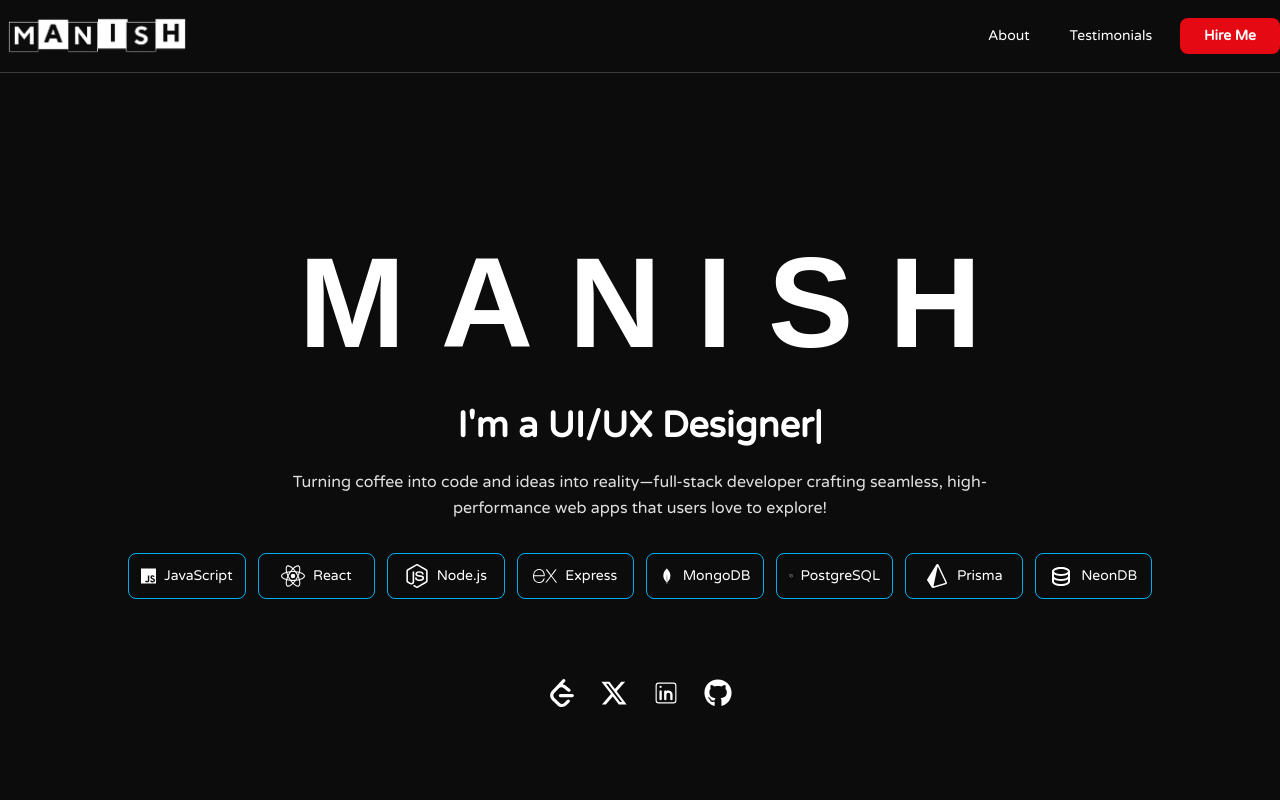
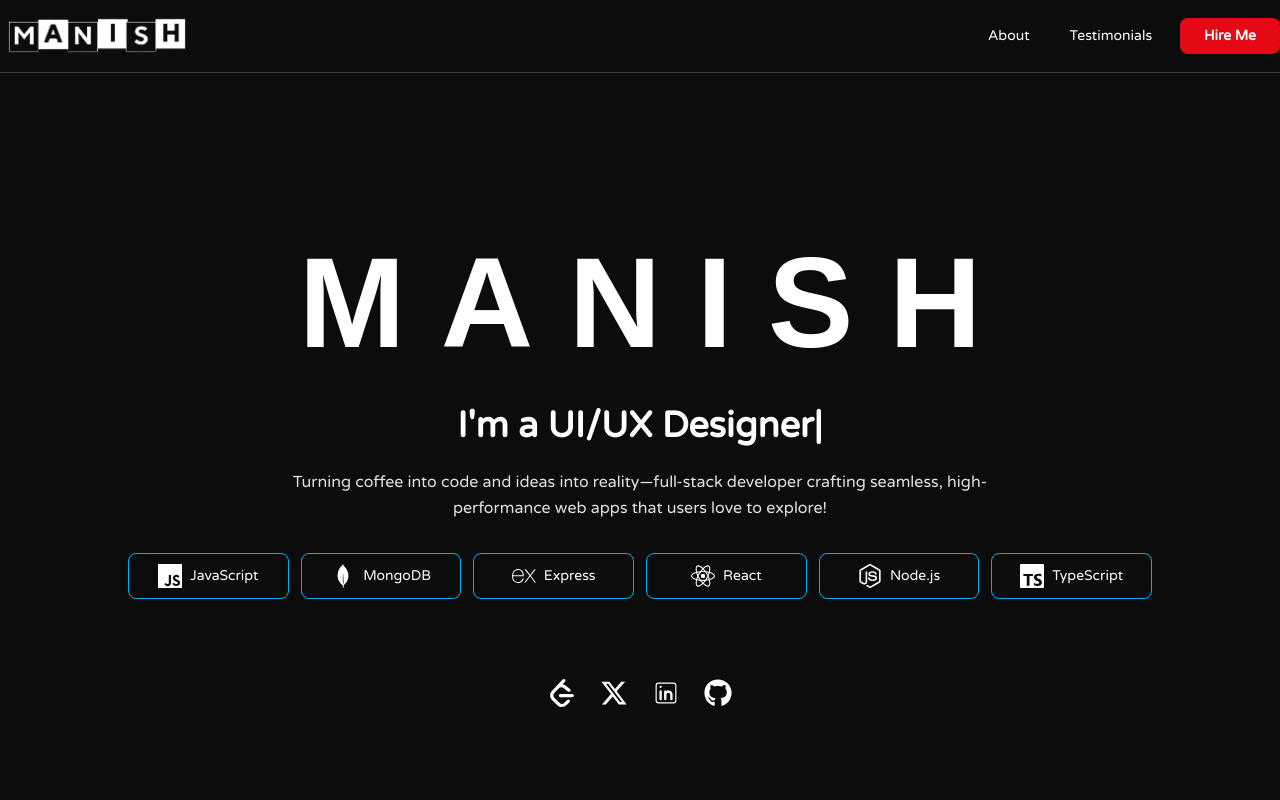
Before and after one commit to ManishMandrai/devmanish.com, a React (Vite) app: page / in a window 1280 px wide. Shown: the top 800 px of the page. Built offline with nearby package versions, Linux system fonts and the light colour scheme.

Commit message:
Refactor Hero component: reorder skills array, remove unused skills, and adjust layout for skills section

```diff
--- a/src/components/Hero.jsx
+++ b/src/components/Hero.jsx
@@ -8,6 +8,7 @@ import {
   SiMongodb,
   SiPostgresql,
   SiPrisma,
+  SiTypescript,
 } from "react-icons/si";
 import { RiDatabase2Line } from "react-icons/ri";
 import Socialicons from "./Socialicons";
@@ -17,13 +18,13 @@ const Hero = () => {
   const headingRef = useRef(null);
   const skills = [
     { icon: SiJavascript, name: "JavaScript" },
+    { icon: SiMongodb, name: "MongoDB" },
+    { icon: SiExpress, name: "Express" },
     { icon: SiReact, name: "React" },
     { icon: SiNodedotjs, name: "Node.js" },
-    { icon: SiExpress, name: "Express" },
-    { icon: SiMongodb, name: "MongoDB" },
-    { icon: SiPostgresql, name: "PostgreSQL" },
-    { icon: SiPrisma, name: "Prisma" },
-    { icon: RiDatabase2Line, name: " NeonDB" },
+    // { icon: SiPostgresql, name: "PostgreSQL" },
+    { icon: SiTypescript, name: "TypeScript" },
+    // { icon: RiDatabase2Line, name: " NeonDB" },
   ];
 
   useEffect(() => {
@@ -78,7 +79,7 @@ const Hero = () => {
 
           {/* Skills Section */}
           <div className="my-8 w-full px-4">
-            <div className="grid grid-cols-3 md:grid-cols-8 gap-3 max-w-5xl mx-auto">
+            <div className="grid grid-cols-3 md:grid-cols-6 gap-3 max-w-5xl mx-auto">
               {skills.map((skill, index) => (
                 <div
                   key={index}
```
